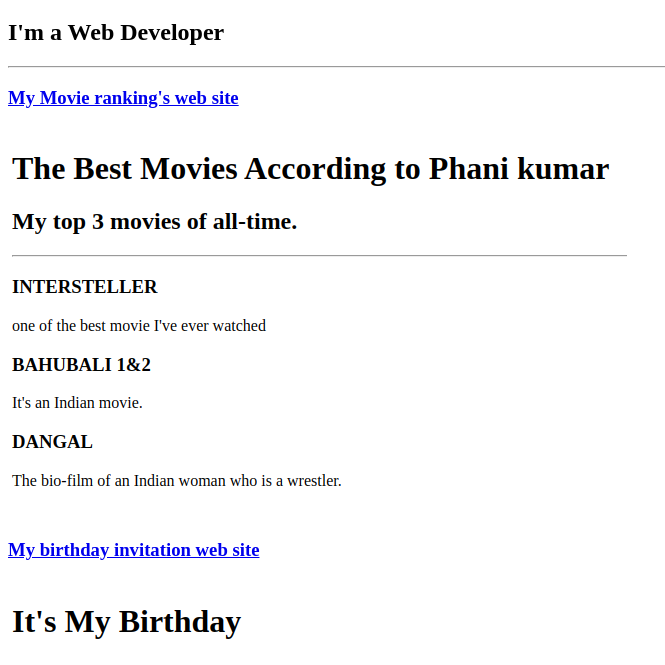
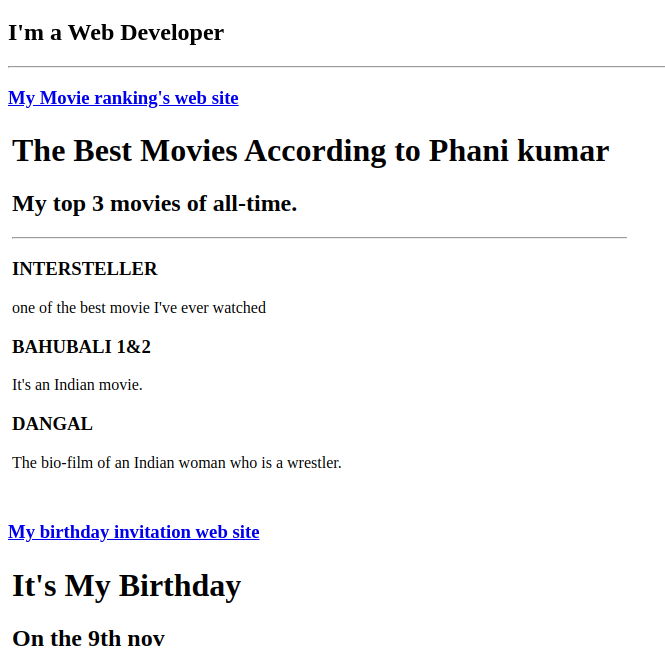
Before and after one commit to phani-kumar-sajja/html-portfolio, a plain HTML site: page index.html in a window 1280 px wide. Shown: the part 61-726 px from the top of the page, without its empty margins (0-665 px from the left). Drawn offline with Linux system fonts and the light colour scheme; files whose address does not match are found by name.

Commit message:
Update index.html

```diff
--- a/index.html
+++ b/index.html
@@ -8,9 +8,9 @@
         <h1>Phani's portfolio</h1>
         <h2>I'm a Web Developer</h2>
         <hr />
-        <a href="./public/Best_movies.html"><h3>My Movie ranking's web site</h3></a><br />
+        <a href="./public/Best_movies.html"><h3>My Movie ranking's web site</h3></a>
         <img src="./assets/images/Best_movies.png" alt="A screenshot of my Movie ranking project">
-        <a href="./public/Birth_day.html"><h3>My birthday invitation web site</h3></a><br />
+        <a href="./public/Birth_day.html"><h3>My birthday invitation web site</h3></a>
         <img src="./assets/images/birth_day.png" alt="A screenshot of my birthday invitaion project">
         <a href="./public/about.html">About Me</a>
         <a href="./public/Birth_day.html">Contact Me</a>
```
